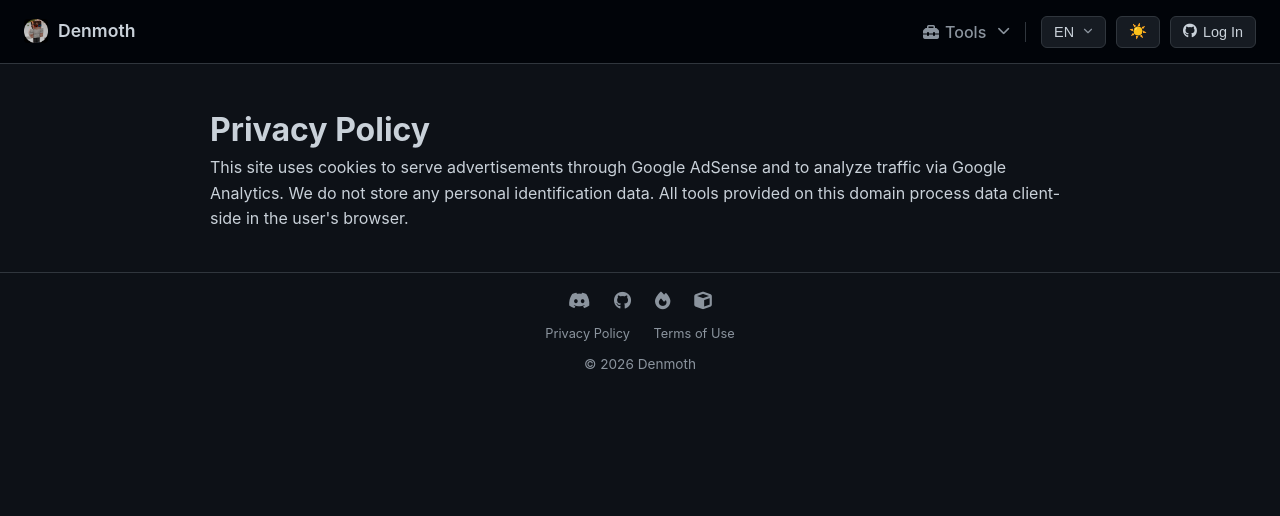
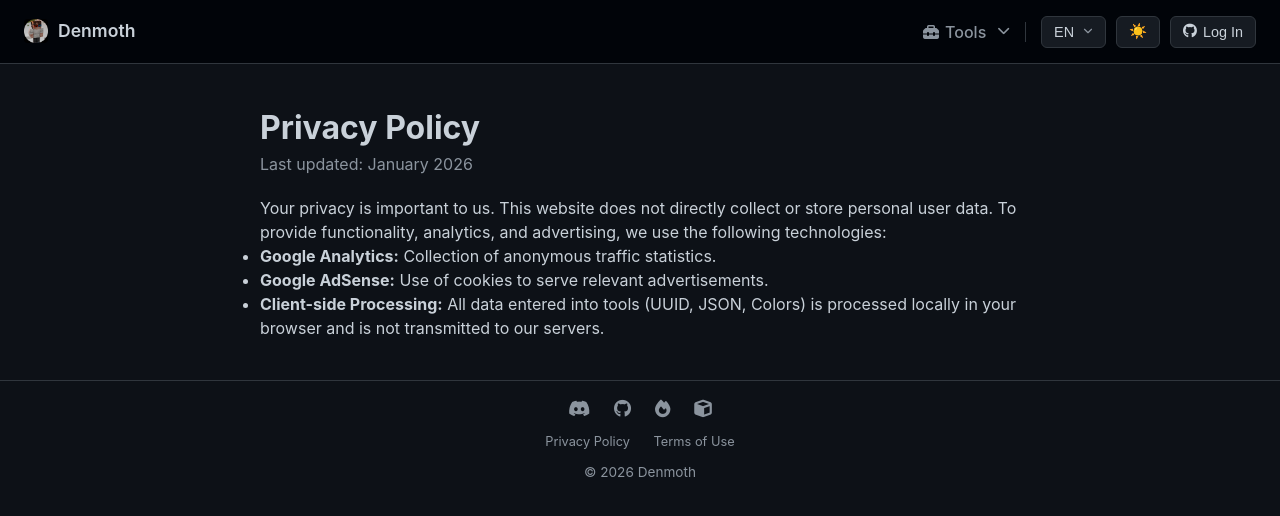
Before and after one commit to denmoth/Denmoth.github.io, a Jekyll site: the page built from privacy.html, in a window 1280 px wide. Shown: the top 516 px of the page. Built offline with Jekyll 4.4.1, drawn with Linux system fonts in a browser that asks for light colours; a script that is not in the unit is left out.

Commit message:
Update privacy.html

```diff
--- a/privacy.html
+++ b/privacy.html
@@ -4,14 +4,25 @@ title: Privacy Policy
 permalink: /privacy/
 ---
 
-<div class="hub-layout" style="max-width:900px; margin:0 auto; line-height:1.6;">
+<div class="hub-layout" style="max-width:800px; margin:0 auto;">
     <div class="lang-ru">
         <h1>Политика конфиденциальности</h1>
-        <p>Мы используем стандартные лог-файлы и файлы cookie для работы аналитики и рекламы (Google AdSense). Мы не собираем и не храним личную информацию, позволяющую идентифицировать пользователя напрямую. Все инструменты на сайте обрабатывают данные локально в вашем браузере.</p>
-        <hr>
+        <p style="margin-bottom:20px; color:var(--text-muted);">Последнее обновление: Январь 2026</p>
+        <p>Мы ценим вашу конфиденциальность. Настоящий сайт не собирает и не хранит персональные данные пользователей напрямую. Для обеспечения работы инструментов, аналитики и рекламы мы используем следующие технологии:</p>
+        <ul>
+            <li><strong>Google Analytics:</strong> Сбор анонимной статистики посещений.</li>
+            <li><strong>Google AdSense:</strong> Использование файлов cookie для показа релевантной рекламы.</li>
+            <li><strong>Локальная обработка:</strong> Все данные, вводимые в генераторы (UUID, JSON, цвета), обрабатываются на стороне вашего браузера и не отправляются на наши серверы.</li>
+        </ul>
     </div>
     <div class="lang-en">
         <h1>Privacy Policy</h1>
-        <p>This site uses cookies to serve advertisements through Google AdSense and to analyze traffic via Google Analytics. We do not store any personal identification data. All tools provided on this domain process data client-side in the user's browser.</p>
+        <p style="margin-bottom:20px; color:var(--text-muted);">Last updated: January 2026</p>
+        <p>Your privacy is important to us. This website does not directly collect or store personal user data. To provide functionality, analytics, and advertising, we use the following technologies:</p>
+        <ul>
+            <li><strong>Google Analytics:</strong> Collection of anonymous traffic statistics.</li>
+            <li><strong>Google AdSense:</strong> Use of cookies to serve relevant advertisements.</li>
+            <li><strong>Client-side Processing:</strong> All data entered into tools (UUID, JSON, Colors) is processed locally in your browser and is not transmitted to our servers.</li>
+        </ul>
     </div>
 </div>
```
